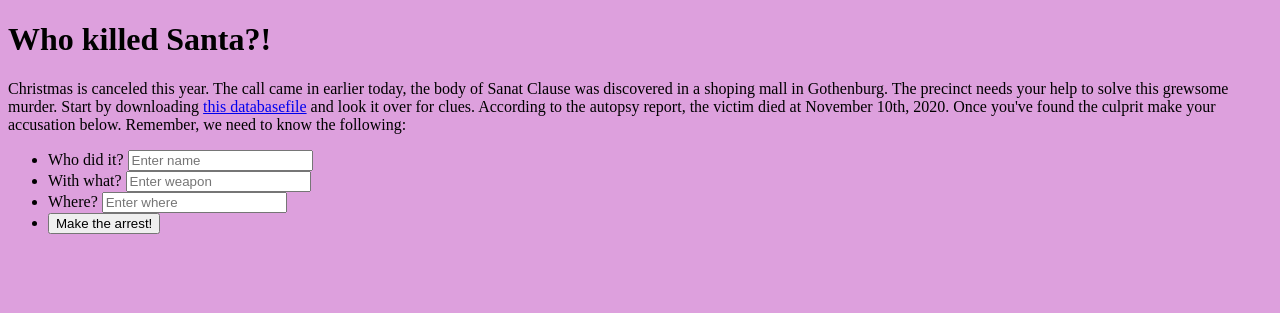
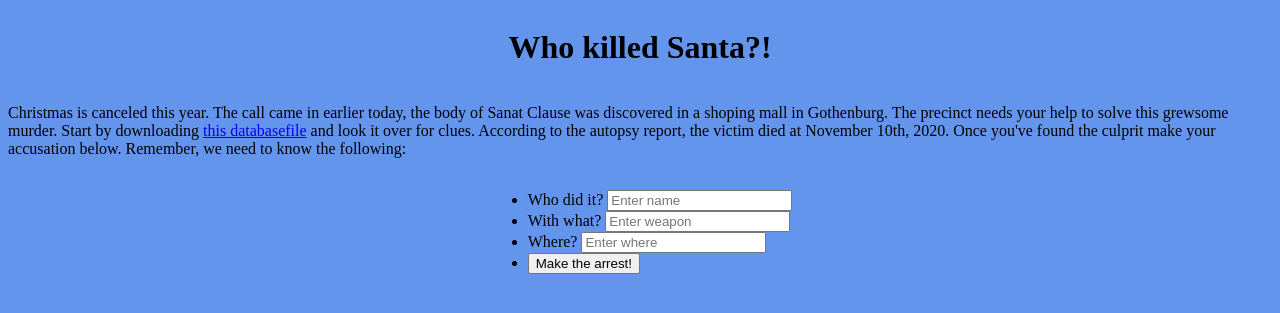
Before and after one commit to JoeyJaySWE/JoeyJaySWE.github.io, a PHP site: page /projects/sql-murder-mystery/index.html in a window 1280 px wide. Shown: the top 313 px of the page. Run offline with PHP 8.4, Linux system fonts and the light colour scheme.

Commit message:
added some more body settings

```diff
--- a/projects/sql-murder-mystery/index.html
+++ b/projects/sql-murder-mystery/index.html
@@ -7,11 +7,7 @@
     <title>Who killed Sanat?!</title>
 </head>
 <body>
-    <style>
-        body{
-            background-color:plum;
-        }
-    </style>
+
     <h1>Who killed Santa?!</h1>
     <p>
         Christmas is canceled this year. The call came in earlier today, the body of Sanat Clause was discovered in
--- a/projects/sql-murder-mystery/style.css
+++ b/projects/sql-murder-mystery/style.css
@@ -1,3 +1,7 @@
 body{
     background-color:cornflowerblue;
+    display: flex;
+    justify-content: center;
+    flex-direction: column;
+    align-items: center;
 }
```
